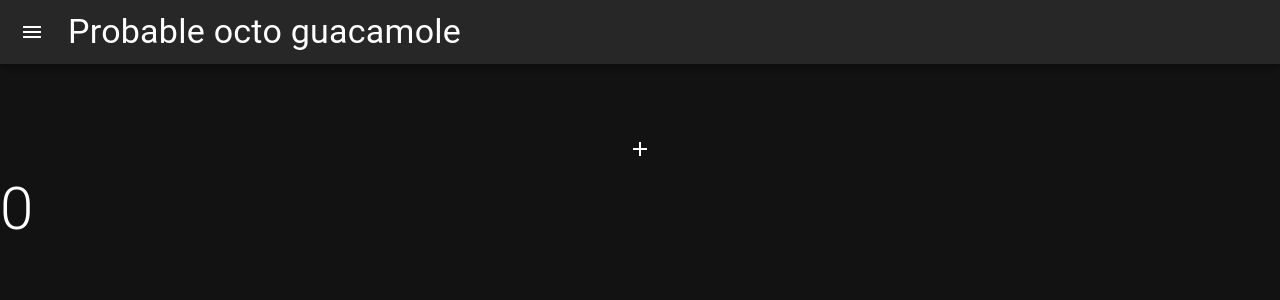
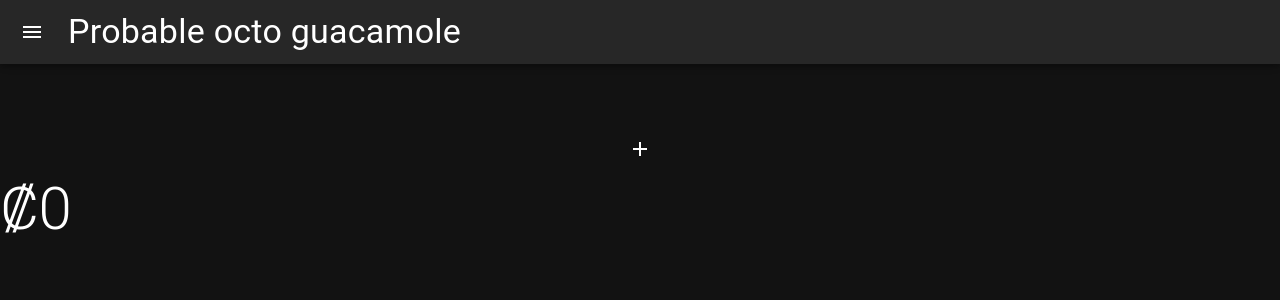
Before and after one commit to c-grattan/probable-octo-guacamole, a React (Create React App) app: page / in a window 1280 px wide. Shown: the top 300 px of the page. Built offline with nearby package versions, Linux system fonts and the light colour scheme.

Commit message:
Fix profit logic

```diff
--- a/src/components/ProfitTracker.tsx
+++ b/src/components/ProfitTracker.tsx
@@ -5,9 +5,11 @@ type PTProps = {
 }
 
 export const ProfitTracker = ({profits}: PTProps) => {
+	const color: string = profits == 0 ? "" : profits > 0 ? "darkgreen" : "darkred";
+
 	return <>
-		<Typography variant="h2">
-			{profits}
+		<Typography variant="h2" color={color}>
+			₡{profits}
 		</Typography>
 	</>
 }
--- a/src/components/inventoryManagement/InventoryManagement.tsx
+++ b/src/components/inventoryManagement/InventoryManagement.tsx
@@ -38,12 +38,12 @@ export const InventoryManagement = ({updateProfits}: IMProps) => {
 	}
 
 	function addStack(stack: CommodityStack): void {
-		updateProfits(stack.count * stack.unitPrice);
+		updateProfits(-stack.count * stack.unitPrice);
 		inventoryHandler.add(stack);
 	}
 
 	function undo(): void {
-		updateProfits(-calcStackValue(inventoryHandler.getStack(itemToRemove)));
+		updateProfits(calcStackValue(inventoryHandler.getStack(itemToRemove)));
 		inventoryHandler.remove(itemToRemove);
 	}
 
```
